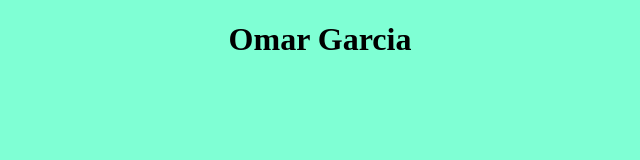
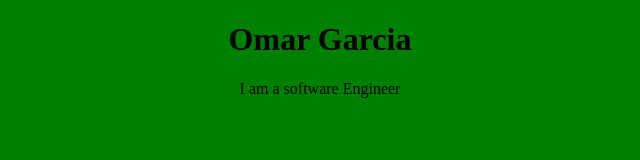
Before and after one commit to OmarGarica/omar-garcia, a plain HTML site: page index.html in a window 1280 px wide. Shown: the whole page, without its empty margins (320-960 px from the left). Drawn offline with Linux system fonts and the light colour scheme.

Commit message:
green-blue

```diff
--- a/index.html
+++ b/index.html
@@ -6,5 +6,6 @@
 </head>
 <body>
     <h1>Omar Garcia</h1>
+    <p>I am a software Engineer</p>
 </body>
 </html>
--- a/style.css
+++ b/style.css
@@ -1,5 +1,5 @@
 body{
     margin: 0;
-    background-color: aquamarine;
+    background-color: green;
     text-align: center;
 }
```
